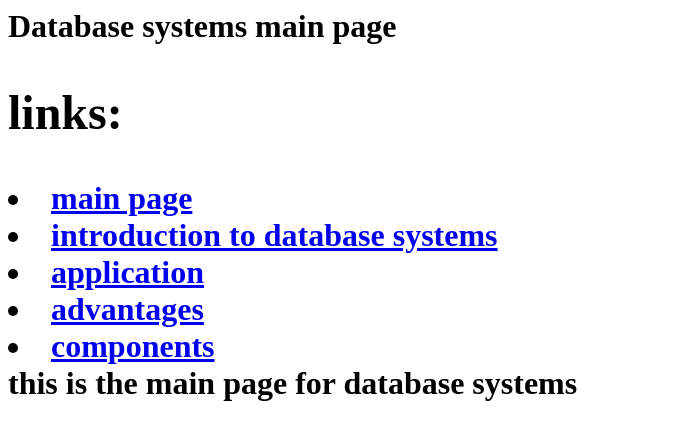
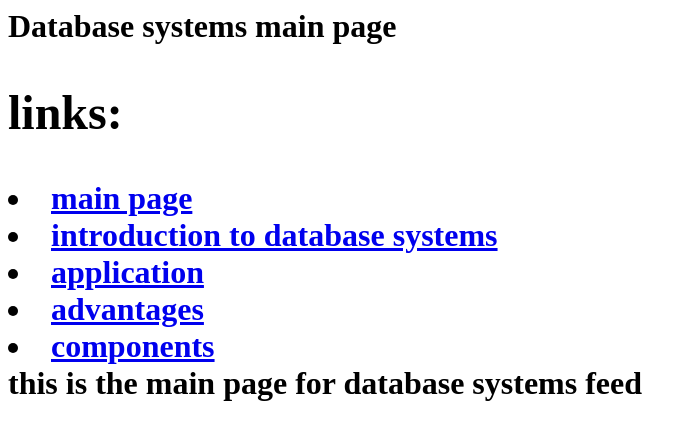
Before and after one commit to Ziad-Alaa/index.html, a plain HTML site: page index.html in a window 1280 px wide. Shown: the whole page, without its empty margins (0-697 px from the left). Drawn offline with Linux system fonts and the light colour scheme.

Commit message:
Update index.html

```diff
--- a/index.html
+++ b/index.html
@@ -11,7 +11,7 @@
 <li><a href="components.html">components</a></li>
 </u1>
 
-this is the main page for database systems
+this is the main page for database systems feed
 
 </body>
 </html>
```
